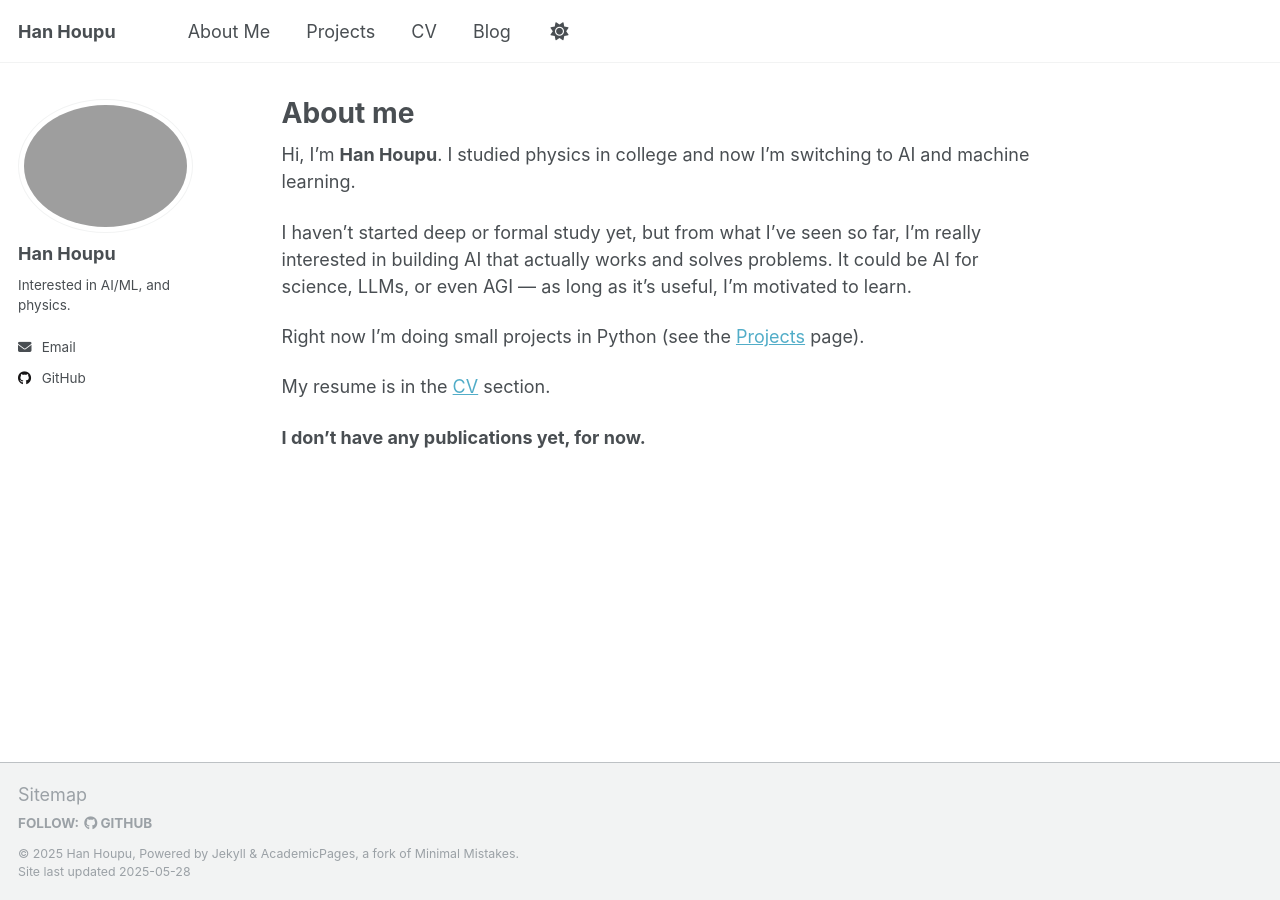
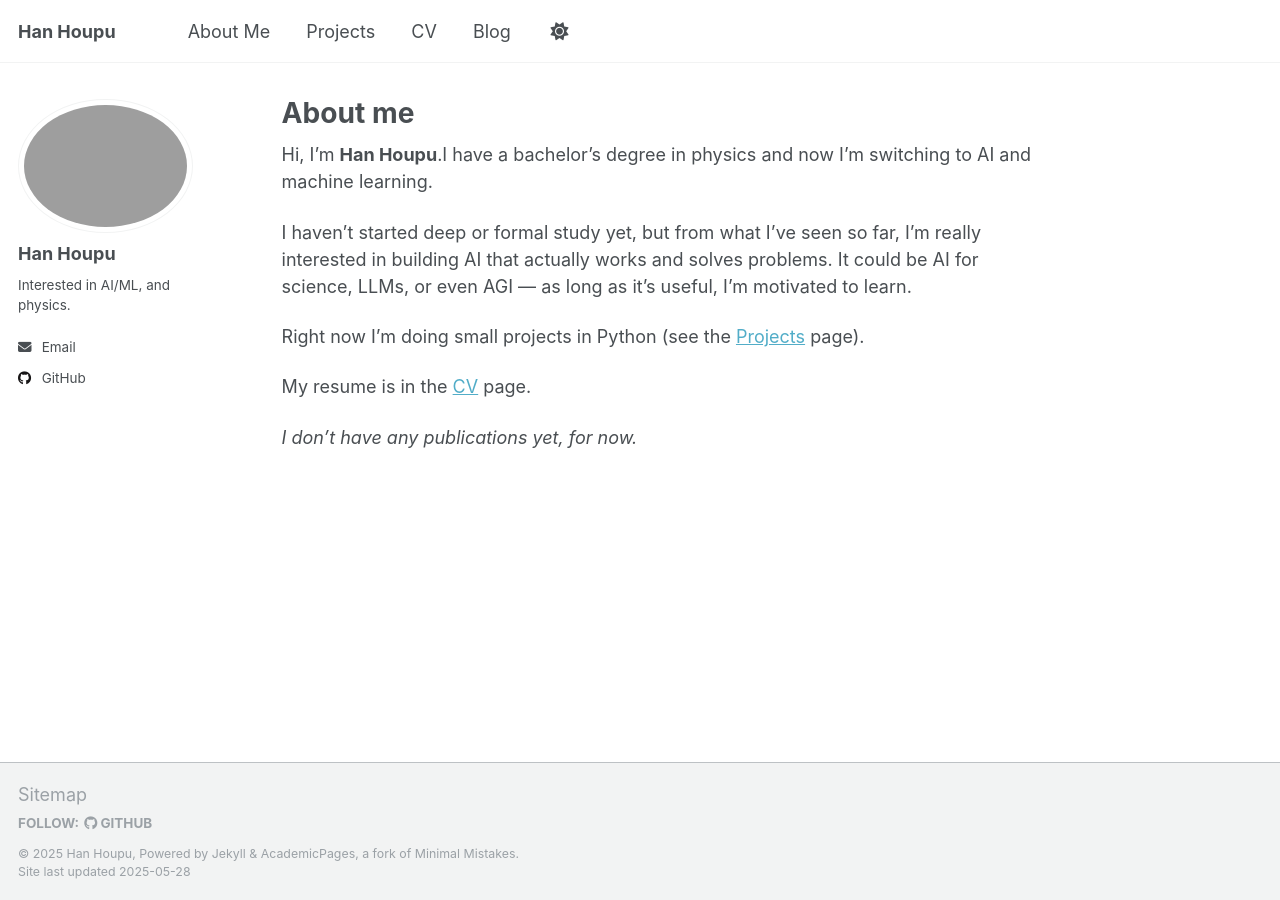
Before and after one commit to HanHoupu/hanhoupu.github.io, a Jekyll site: the page built from _pages/about.md, in a window 1280 px wide. Built offline with Jekyll 4.4.1, drawn with Linux system fonts in a browser that asks for light colours.

Commit message:
Update about.md

```diff
--- a/_pages/about.md
+++ b/_pages/about.md
@@ -7,12 +7,12 @@ redirect_from:
   - /about.html
 ---
 
-Hi, I'm **Han Houpu**. I studied physics in college and now I'm switching to AI and machine learning.
+Hi, I'm **Han Houpu**.I have a bachelor's degree in physics and now I'm switching to AI and machine learning.
 
 I haven't started deep or formal study yet, but from what I've seen so far, I'm really interested in building AI that actually works and solves problems. It could be AI for science, LLMs, or even AGI — as long as it's useful, I'm motivated to learn.
 
 Right now I'm doing small projects in Python (see the [Projects](/projects/) page).
 
-My resume is in the [CV](/cv/) section.
+My resume is in the [CV](/cv/) page.
 
-**I don't have any publications yet, for now.**
+*I don't have any publications yet, for now.*
```
